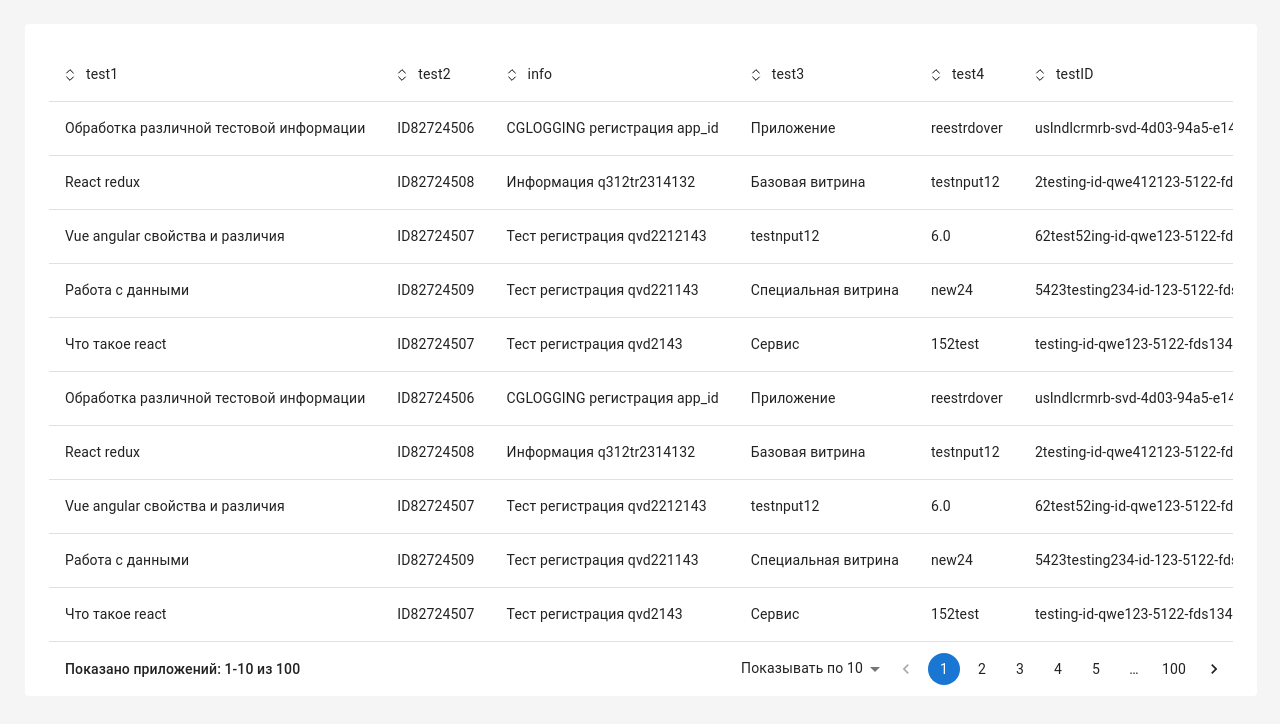
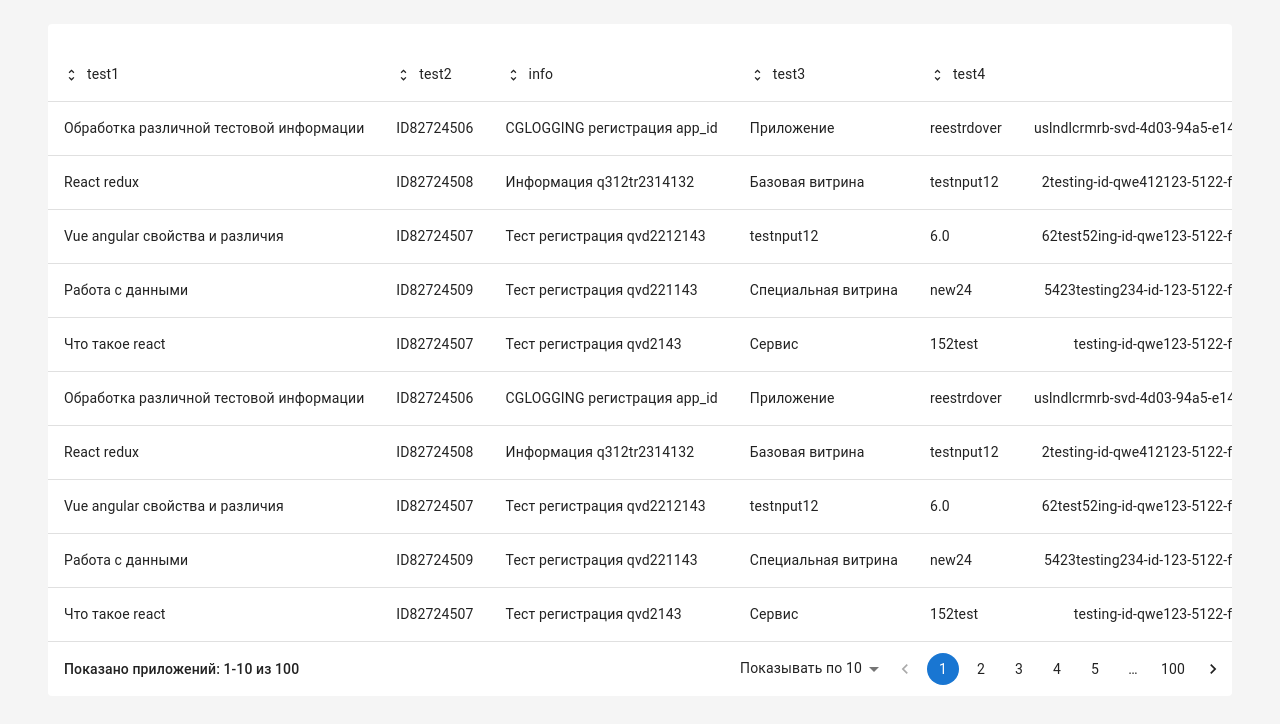
Before and after one commit to FrontendDevoloperr/table-mui, a React (Create React App) app: page / in a window 1280 px wide. Shown: the top 724 px of the page. Built offline with nearby package versions, Linux system fonts and the light colour scheme; the HTML template or start-up script is replaced by a standard one.

Commit message:
update src/components/table/index.jsx

```diff
--- a/src/components/table/index.jsx
+++ b/src/components/table/index.jsx
@@ -7,6 +7,7 @@ import TableHead from "@mui/material/TableHead";
 import TableRow from "@mui/material/TableRow";
 import Paper from "@mui/material/Paper";
 import Box from "@mui/material/Box";
+import UnfoldMoreIcon from "@mui/icons-material/UnfoldMore";
 import {
   Pagination,
   Typography,
@@ -147,30 +148,30 @@ const HeadTitle = [
   },
 ];
 
-function UnfoldMoreIcon() {
-  return (
-    <svg
-      width="13"
-      height="16"
-      viewBox="0 0 13 16"
-      fill="none"
-      xmlns="http://www.w3.org/2000/svg"
-    >
-      <path
-        d="M1.66683 10.0007L5.00016 13.334L8.3335 10.0007"
-        stroke="black"
-        strokeLinecap="round"
-        strokeLinejoin="round"
-      />
-      <path
-        d="M8.33317 5.99935L4.99984 2.66602L1.6665 5.99935"
-        stroke="black"
-        strokeLinecap="round"
-        strokeLinejoin="round"
-      />
-    </svg>
-  );
-}
+// function UnfoldMoreIcon() {
+//   return (
+//     <svg
+//       width="13"
+//       height="16"
+//       viewBox="0 0 13 16"
+//       fill="none"
+//       xmlns="http://www.w3.org/2000/svg"
+//     >
+//       <path
+//         d="M1.66683 10.0007L5.00016 13.334L8.3335 10.0007"
+//         stroke="black"
+//         strokeLinecap="round"
+//         strokeLinejoin="round"
+//       />
+//       <path
+//         d="M8.33317 5.99935L4.99984 2.66602L1.6665 5.99935"
+//         stroke="black"
+//         strokeLinecap="round"
+//         strokeLinejoin="round"
+//       />
+//     </svg>
+//   );
+// }
 
 export default function BasicTable() {
   const [page, setPage] = React.useState(10);
@@ -188,7 +189,6 @@ export default function BasicTable() {
         sx={{
           width: "max-content",
           margin: "0 auto",
-          padding: "0px 24px",
           boxShadow: "none",
         }}
       >
@@ -211,9 +211,15 @@ export default function BasicTable() {
                         alignItems: "center",
                         gap: "8px",
                         cursor: "pointer",
+                        justifyContent: i !== 5 ? "flex-start" : "flex-end",
                       }}
                     >
-                      <UnfoldMoreIcon />
+                      <UnfoldMoreIcon
+                        sx={{
+                          width: "15px",
+                          height: "20px",
+                        }}
+                      />
                       <Typography
                         sx={{
                           width: "max-content",
@@ -283,11 +289,18 @@ export default function BasicTable() {
                       {row.test4}
                     </Typography>
                   </TableCell>
-                  <TableCell align="left" sx={{ width: "max-content" }}>
+                  <TableCell
+                    align="right"
+                    sx={{
+                      width: "max-content",
+                    }}
+                  >
                     <Typography
                       sx={{
                         width: "max-content",
                         fontSize: ".875rem",
+                        textAlign: "right",
+                        minWidth: "100%",
                       }}
                     >
                       {row.testID}
```
